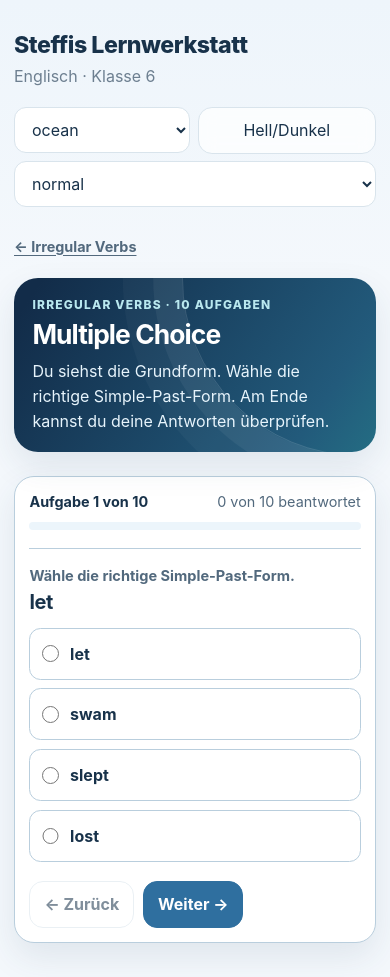
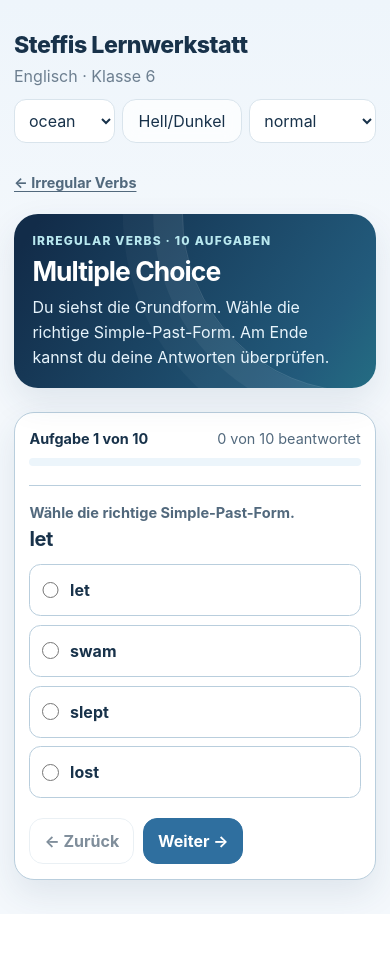
Before and after one commit to steffiadler-afk/Lernwebsite, a website with bundled scripts: page english/klasse6/irregular-verbs/choice.html in a window 390 px wide. After the commit the page ends 914 px from the top, so only its background shows below. Built offline with nearby package versions, Linux system fonts and the light colour scheme.

Commit message:
Keep exercise display controls compact on tablets

```diff
--- a/src/shared/practice.css
+++ b/src/shared/practice.css
@@ -8,8 +8,15 @@
 .practice-shell [hidden]{display:none!important}
 .practice-shell :is(a,button,summary):focus-visible{outline:3px solid var(--accent);outline-offset:4px}
 .practice-shell .topbar{margin-bottom:8px}
-.practice-shell .topbar .controls{gap:.45rem}
-.practice-shell .topbar .controls :is(button,select){min-height:44px}
+.practice-shell .topbar .controls{gap:.45rem;max-width:100%}
+.practice-shell .topbar .controls :is(button,select){
+  flex:0 1 auto;width:auto;min-width:0;max-width:100%;
+  min-height:44px;padding:.48rem .62rem
+}
+@media(max-width:700px){
+  .practice-shell .topbar{gap:.65rem}
+  .practice-shell .topbar .controls :is(button,select){flex:1 1 auto}
+}
 .practice-path{
   display:inline-flex;align-items:center;min-height:44px;
   margin:0 0 .55rem;text-underline-offset:.22em;color:var(--practice-muted);
```
